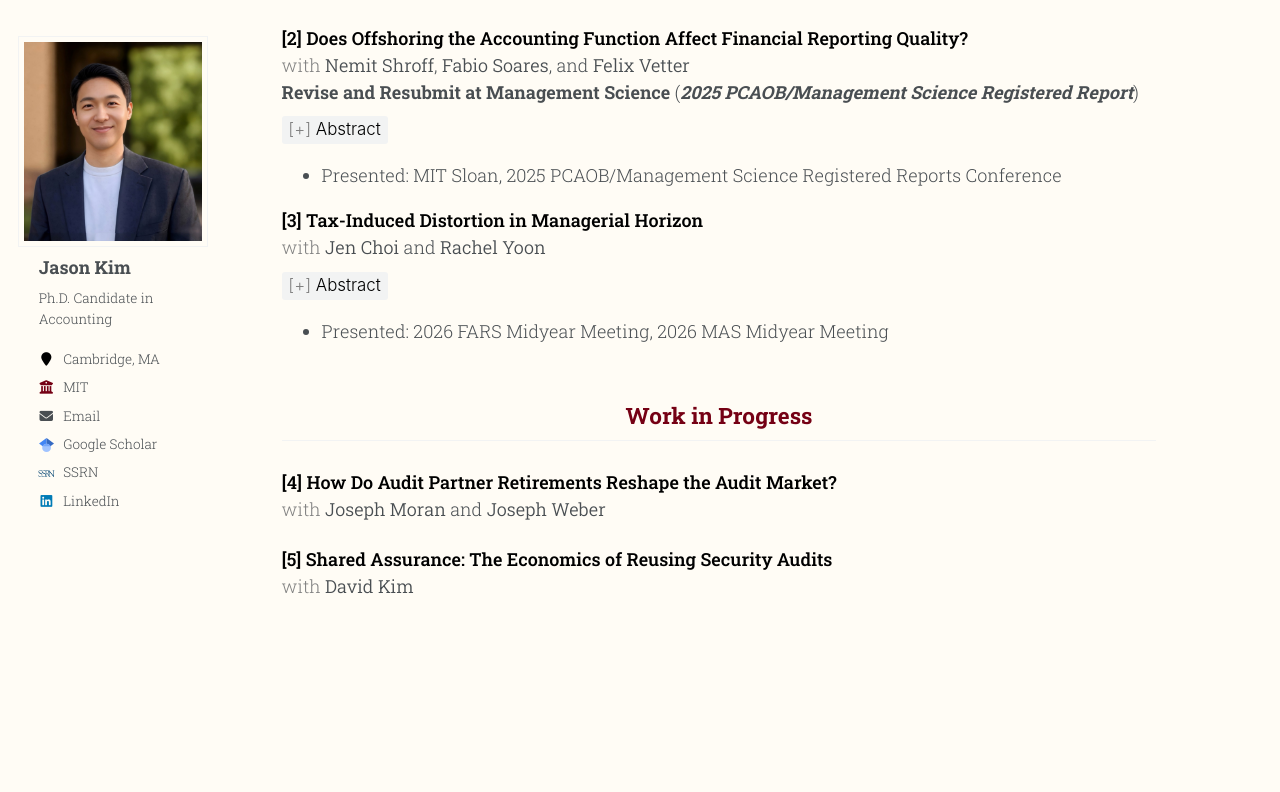
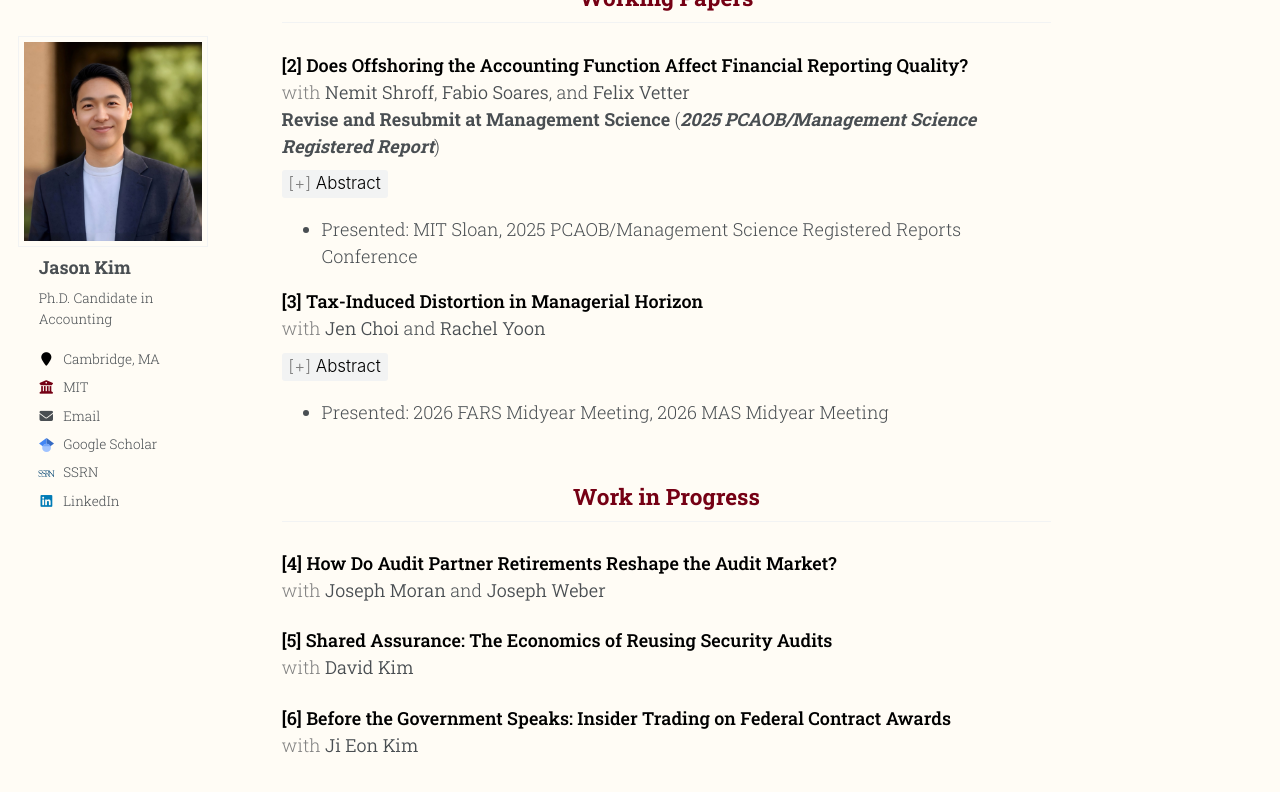
Before and after one commit to jgkim262/jgkim262.github.io, a Jekyll site: the page built from _pages/research.md, in a window 1280 px wide and 900 px high, scrolled down 561 px. Shown: the top 792 px of the window. Built offline with Jekyll 4.4.1, drawn with Linux system fonts in a browser that asks for light colours; a style sheet for code colours, icons or effects is not loaded; our own code applies the rules of GitHub Pages for plain Markdown files; before the commit the page ends 1303 px from its top, so only the background shows below that; part of the change alters nothing that is shown.

Commit message:
Restore [6] insider-trading entry; Research page back to default width
Co-Authored-By: Claude Fable 5.1 <noreply@anthropic.com>

```diff
--- a/_pages/research.md
+++ b/_pages/research.md
@@ -1,7 +1,6 @@
 ---
 permalink: /research/
 meta_title: "Jason G. Kim | Research"
-wide: true
 author_profile: true
 ---
 
@@ -51,10 +50,5 @@ This paper examines whether boards respond to tax-induced changes in the incenti
 **<span class="paper-num">[5]</span> Shared Assurance: The Economics of Reusing Security Audits**{: .paper-title}<br>
 <span class="muted">with</span> [David Kim](https://www.davidkim.info/){: .coauthor}
 
-{% comment %}
-  Held back for now (Jason, 2026-09-09). Liquid comment: nothing inside
-  reaches the built page. To restore, delete this line and the endcomment
-  line below.
 **<span class="paper-num">[6]</span> Before the Government Speaks: Insider Trading on Federal Contract Awards**{: .paper-title}<br>
 <span class="muted">with</span> [Ji Eon Kim](https://papers.ssrn.com/sol3/cf_dev/AbsByAuth.cfm?per_id=7090769){: .coauthor}
-{% endcomment %}
```
